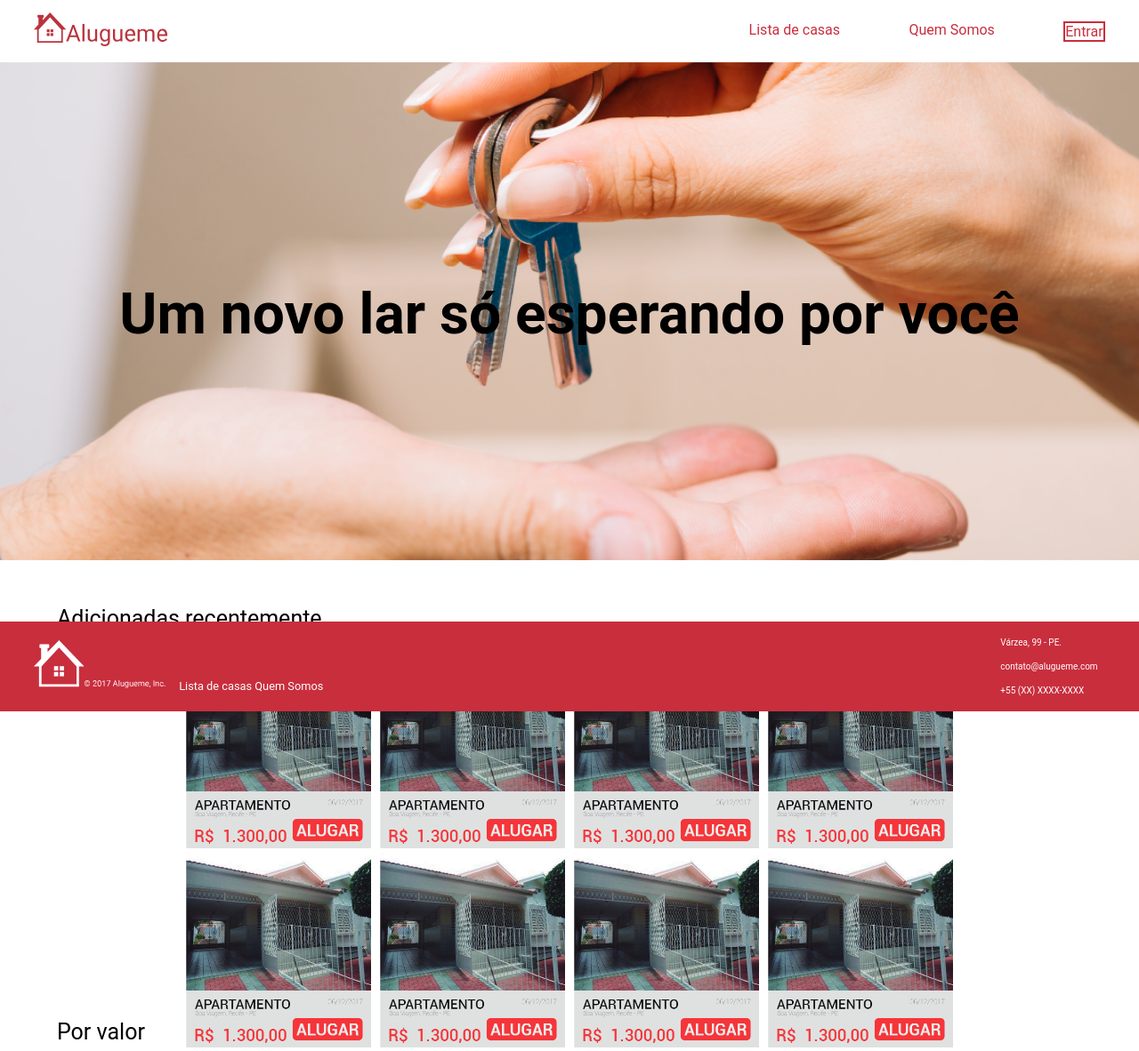
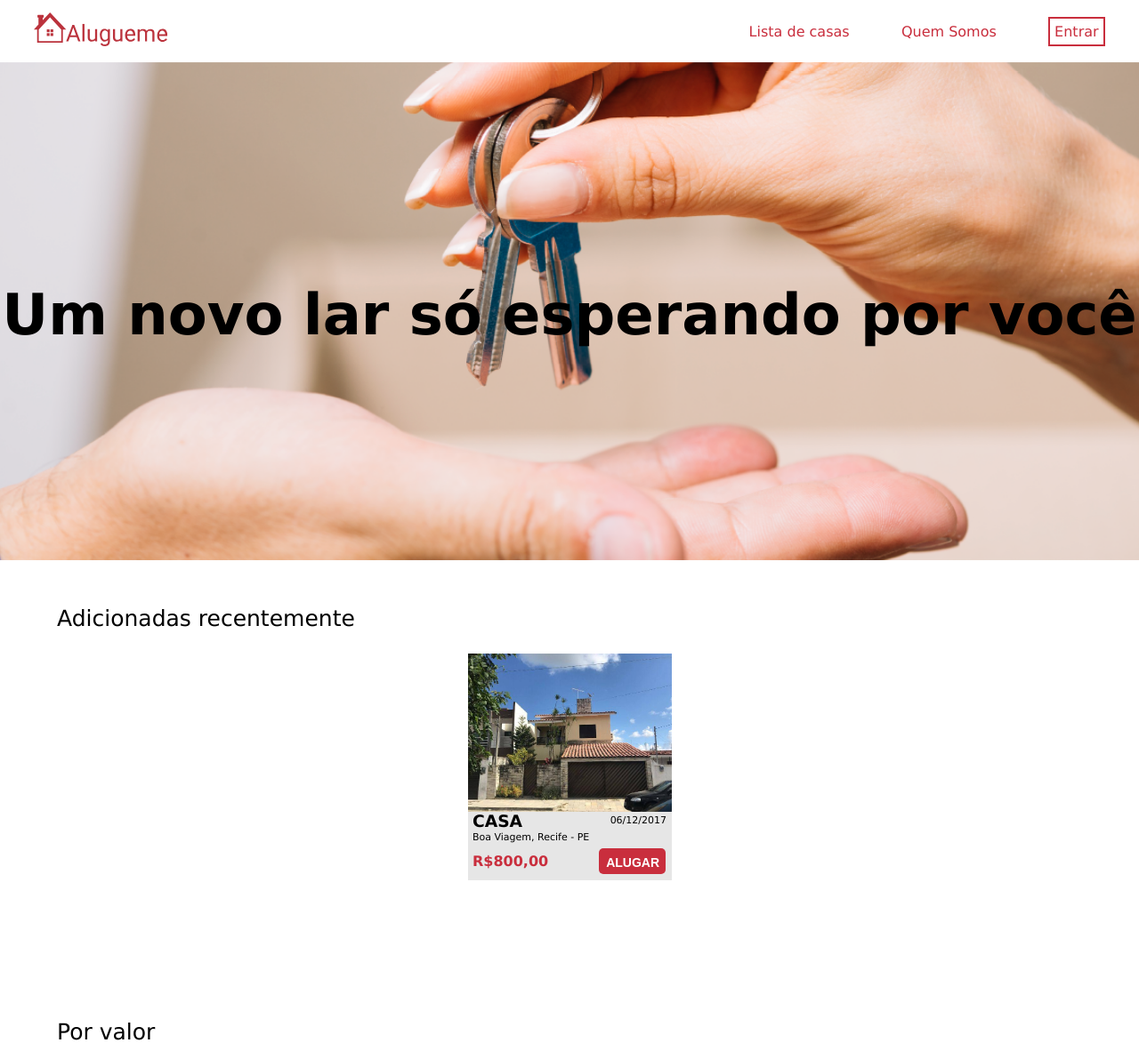
Before and after one commit to citi-onboarding/equipe-1, a Django app: page / in a window 1280 px wide; the page is wider, and only the part inside the window is pictured. Shown: the top 1182 px of that part at 89% size. Run offline with Django 3.2, Linux system fonts and the light colour scheme; grey boxes are pictures that could not be loaded.

Commit message:
card feito

```diff
--- a/equipe1/core/templates/home.html
+++ b/equipe1/core/templates/home.html
@@ -18,16 +18,20 @@
 		<div class="content">
 			<div class="title"><h3>Adicionadas recentemente</h3></div>
 			<div class="row">
-				<div style="margin-right: 10px;"><img src="static/images/card.png"></div>
-				<div style="margin-right: 10px;"><img src="static/images/card.png"></div>
-				<div style="margin-right: 10px;"><img src="static/images/card.png"></div>
-				<div><img src="static/images/card.png"></div>
-			</div>
-			<div class="row">
-				<div style="margin-right: 10px;"><img src="static/images/card.png"></div>
-				<div style="margin-right: 10px;"><img src="static/images/card.png"></div>
-				<div style="margin-right: 10px;"><img src="static/images/card.png"></div>
-				<div><img src="static/images/card.png"></div>
+				<div class="card">
+					<div class="imagem-card"><img src="static/images/casacard.jpg"></div>
+					<div class="placa-card">
+						<div class="column-1">
+							<span class="titulo-casa"><h3>CASA</h3></span>
+							<span class="address">Boa Viagem, Recife - PE</span>
+							<span class="price">R$800,00</span>
+						</div>
+						<div class="column-2">
+							<span class="date">06/12/2017</span>
+							<span><button class="btn-alugar">ALUGAR</button></span>
+						</div>
+					</div>
+				</div>
 			</div>
 		</div>
 
--- a/equipe1/core/templates/index.html
+++ b/equipe1/core/templates/index.html
@@ -37,9 +37,9 @@
 
 			<div class="footer-contact">
 				<ul>
-					<li><i class="fa fa-fw fa-map-marker" aria-hidden="true"></i><span>Várzea, 99 - PE.</span></li>
-	  				<li><a href="mailto:inovagrojr.ufrpe@gmail.com"><i class="fa fa-fw fa-envelope" aria-hidden="true"></i><span>contato@alugueme.com</span></a></li>
-	  				<li><i class="fa fa-whatsapp" aria-hidden="true"></i><span>+55 (XX) XXXX-XXXX</span></li>
+					<li><img src="{% static "icons/localization.png" %}"> <i class="fa fa-fw fa-map-marker" aria-hidden="true"></i><span>Várzea, 99 - PE.</span></li>
+					<li><img src="{% static "icons/email.png" %}"> <a href="mailto:inovagrojr.ufrpe@gmail.com"><i class="fa fa-fw fa-envelope" aria-hidden="true"></i><span>contato@alugueme.com</span></a></li>
+					<li><img src="{% static "icons/wpp.png" %}"> <i class="fa fa-whatsapp" aria-hidden="true"></i><span>+55 (XX) XXXX-XXXX</span></li>
 	  			</ul>
 			</div>
 		</footer>
--- a/equipe1/static/style.css
+++ b/equipe1/static/style.css
@@ -22,7 +22,7 @@ h3{
 }
 
 body {
-	font-family: 'Roboto',sans-serif;
+	font-family: Verdana;
 	margin: 0;
 	height: 100%;
 	width: 100%;
@@ -93,12 +93,14 @@ button{
 .navbar-right {
 	display: flex;
 	justify-content: space-between;
+	align-items: center;
 	width: 400px;
 	margin: 0 3vw 0 3vw;
 }
 
 .bt-entrar {
 	border: 2px solid #c92e3d;
+	padding: 5px;
 }
 
 a:link {
@@ -113,7 +115,6 @@ a:link {
 	background-color: #c92e3d;
 	color: #ffffff;
 	bottom: 0;
-	position: fixed;
 }
 
 .footer-left {
@@ -129,7 +130,7 @@ a:link {
 
 .footer-contact {
 	margin: 0 3vw 0 3vw;
-	font-family: 'Roboto',sans-serif;
+	font-family: Verdana;
 	font-size: 10px;
 }
 
@@ -167,6 +168,94 @@ a:link {
 	text-align: center;
 }
 
+.content .row{
+	height: 255px;
+}
+
+.card{
+	height: 100%;
+	width: 229px;
+	background-color: #c92e3d;
+	font-family: Verdana;
+}
+
+.imagem-card{
+	width: 100%;
+	height: 70%;
+}
+
+.imagem-card img{
+	width: 100%;
+	height: 100%;
+}
+
+.placa-card{
+	width: 100%;
+	height: 30%;
+	background-color: #e6e6e6;
+	display: inline-flex;
+	justify-content: space-around;
+}
+
+.column-1{
+	display: block;
+}
+
+.column-2{
+	display: block;
+	justify-content: flex-end;
+}
+
+.titulo-casa{
+	display: flex;
+	justify-content: flex-start;
+	font-weight: normal;
+	height: 17px;
+}
+
+.titulo-casa h3{
+	margin: 0;
+}
+
+.date{
+	display: flex;
+	justify-content: flex-end;
+	align-items: center;
+	margin-left: auto;
+	font-size: 11px;
+	margin-top: 3px;
+	margin-bottom: 25px;
+}
+
+.address{
+	font-size: 11px;
+}
+
+.price{
+	color: #c92e3d;
+	font-weight: bold;
+	font-family: verdana;
+	display: flex;
+	height: 51%;
+    align-items: center;
+}
+
+.btn-alugar{
+    background-color: #c92e3d;
+    border: none;
+    color: white;
+    padding: 8px;
+    text-align: center;
+    text-decoration: none;
+    display: inline-block;
+	font-size: 14px;
+	width: 33%;
+	height:38%;
+	min-width: 75px;
+	cursor: pointer;
+	margin: 0;
+}
+
 .content{
 	height: 55%;
     padding-top: 2%;
@@ -185,7 +274,7 @@ a:link {
 
 .text-footer{
 	color: #c92e3d;
-	font-family: 'Roboto',sans-serif;
+	font-family: Verdana;
 	font-size: 17.5px;
 	text-align: right;
 	margin-right: 13.5%;
```
Also changed, not shown: equipe1/static/images/card.png (deleted), equipe1/static/images/casacard.jpg (added).
